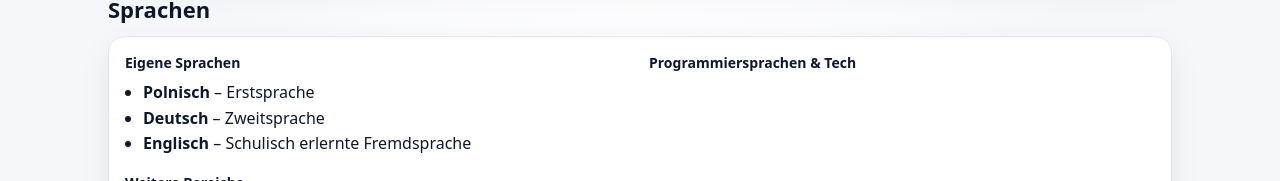
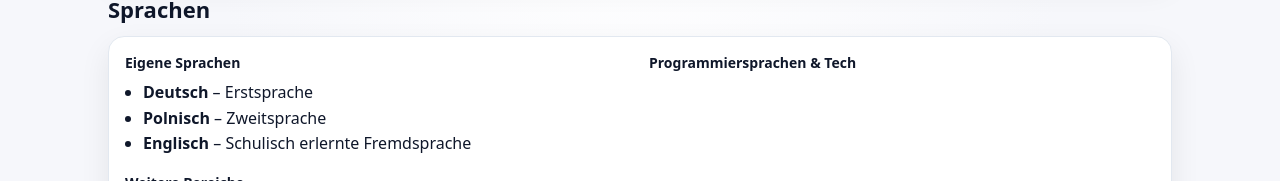
Before and after one commit to PasiDerKeK/Portfolio, a Vue app in the folder frontend/: page /languages in a window 1280 px wide. Shown: the part 121-302 px from the top of the page. Built offline with nearby package versions, Linux system fonts and the light colour scheme.

Commit message:
Sprachen getauscht Deutsch und Polnisch

```diff
--- a/frontend/src/pages/LanguagesPage.vue
+++ b/frontend/src/pages/LanguagesPage.vue
@@ -8,8 +8,8 @@ const error = ref("");
 
 // Deine echten Sprachen
 const humanLanguages = [
-  { name: "Polnisch", level: "Erstsprache" },
-  { name: "Deutsch", level: "Zweitsprache" },
+  { name: "Deutsch", level: "Erstsprache" },
+  { name: "Polnisch", level: "Zweitsprache" },
   { name: "Englisch", level: "Schulisch erlernte Fremdsprache" }
 ];
 
```
